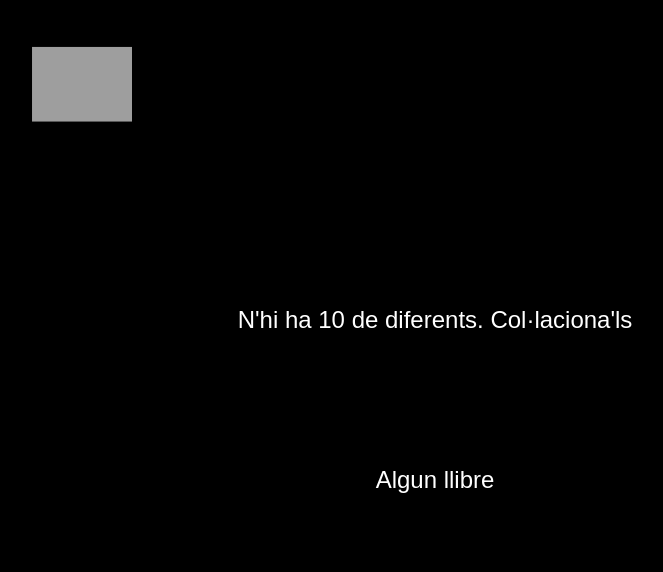
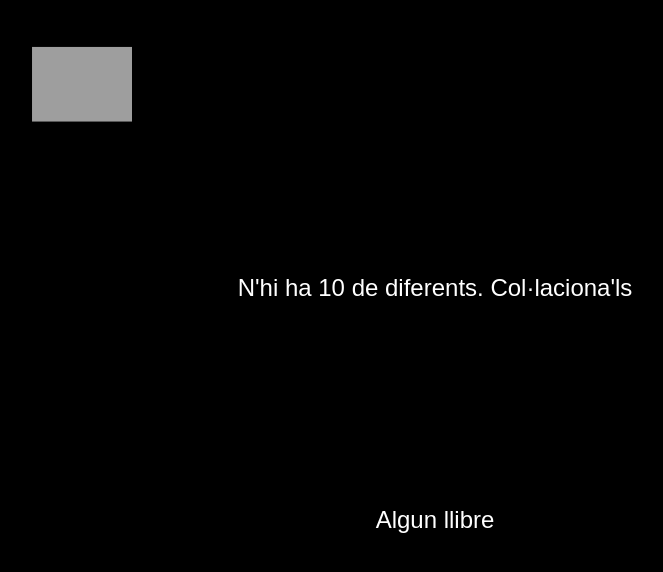
Before and after one commit to ellausasc/amic_invisible_24, a plain HTML site: page index.html in a window 1280 px wide. Shown: the whole page, without its empty margins (205-868 px from the left). Drawn offline with Linux system fonts and the light colour scheme.

Commit message:
Update index.html

```diff
--- a/index.html
+++ b/index.html
@@ -21,7 +21,7 @@
 
         .center-text {
             position: absolute;
-            top: 40%;
+            top: 36%;
             left: 50%;
             transform: translate(-50%, -50%);
             font-size: 24px;
@@ -31,7 +31,7 @@
 
         .center-text-img {
             position: absolute;
-            top: 60%;
+            top: 65%;
             left: 50%;
             transform: translate(-50%, -50%);
             font-size: 24px;
```
